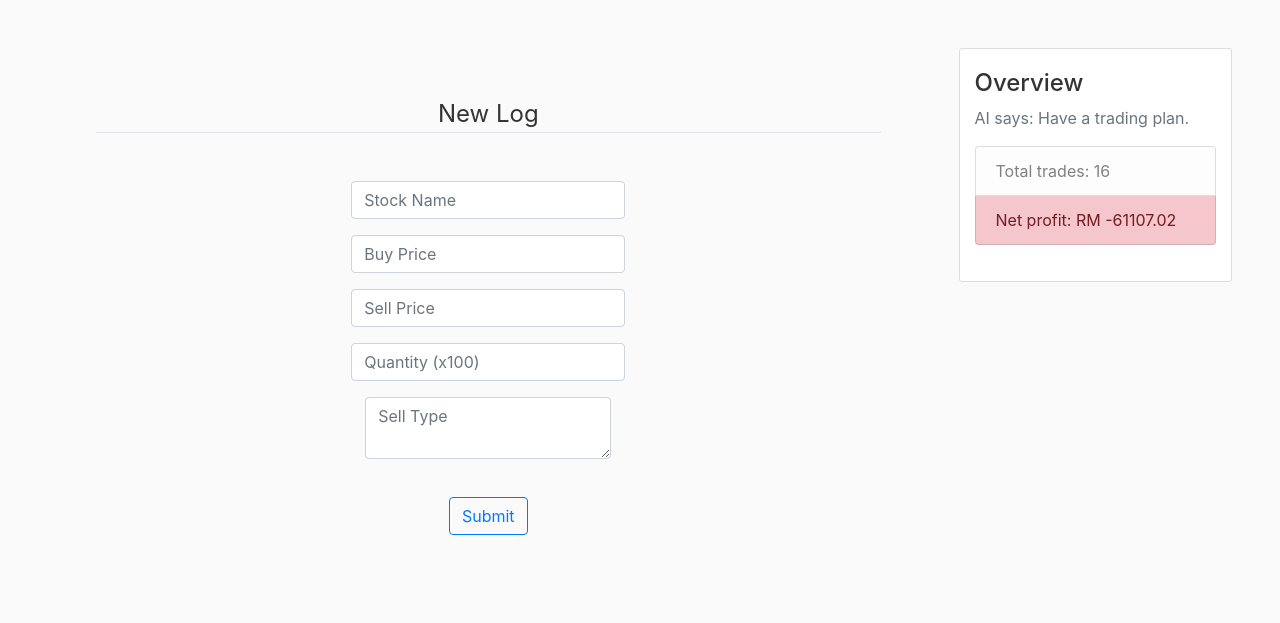
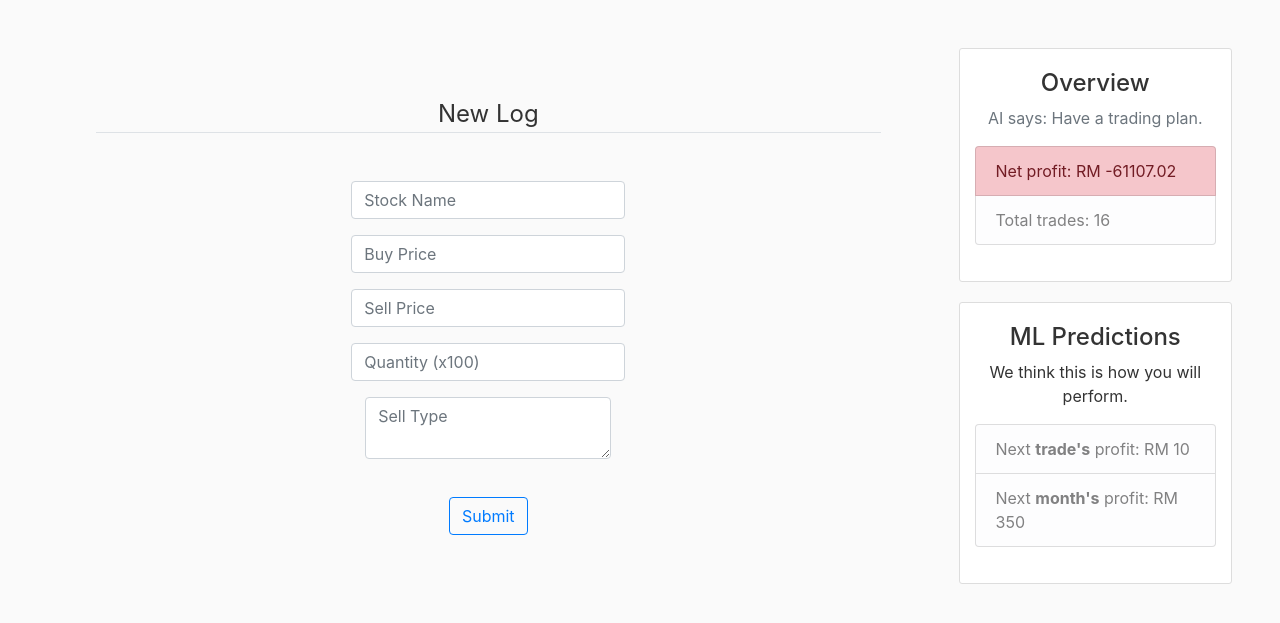
Before and after one commit to salfaris/tradelogger, a Flask app: page /logs/new in a window 1280 px wide. Shown: the part 76-699 px from the top of the page. Run offline with Flask 2, Linux system fonts and the light colour scheme; a user stored in the database is signed in; data comes from the database, SQL or seed files in the repository; some libraries are stand-ins or nearby versions.

Commit message:
NEW: Added ML predictions to main layout page.

```diff
--- a/tradelogger/templates/layout.html
+++ b/tradelogger/templates/layout.html
@@ -55,15 +55,24 @@
         {% if current_user.is_authenticated %}
             <div class="col-md-3">
                 <div class="content-section" style="padding: 20px 15px;">
-                    <h4>Overview</h4>
-                    <p class='text-muted'>AI says: {{ ai_says }}
+                    <h4 style="text-align: center;">Overview</h4>
+                    <p class='text-muted' style="text-align: center;">AI says: {{ ai_says }}
                     <ul class="list-group">
+                        {% if net_profit > 0 %}
+                            <li class="list-group-item list-group-item-success">Net profit: RM {{ net_profit }}</li>
+                        {% else %}
+                            <li class="list-group-item list-group-item-danger">Net profit: RM {{ net_profit }}</li>
+                        {% endif %}
                         <li class="list-group-item list-group-item-light">Total trades: {{ total_trades }}</li>
-                    {% if net_profit > 0 %}
-                        <li class="list-group-item list-group-item-success">Net profit: RM {{ net_profit }}</li>
-                    {% else %}
-                        <li class="list-group-item list-group-item-danger">Net profit: RM {{ net_profit }}</li>
-                    {% endif %}
+                    </ul>
+                    </p>
+                </div>
+                <div class="content-section" style="padding: 20px 15px;">
+                    <h4 style="text-align: center;">ML Predictions</h4>
+                    <p style="text-align: center;">We think this is how you will perform.</p>
+                    <ul class="list-group">
+                        <li class="list-group-item list-group-item-light">Next <b>trade's</b> profit: RM 10</li>
+                        <li class="list-group-item list-group-item-light">Next <b>month's</b> profit: RM 350</li>
                     </ul>
                     </p>
                 </div>
```
